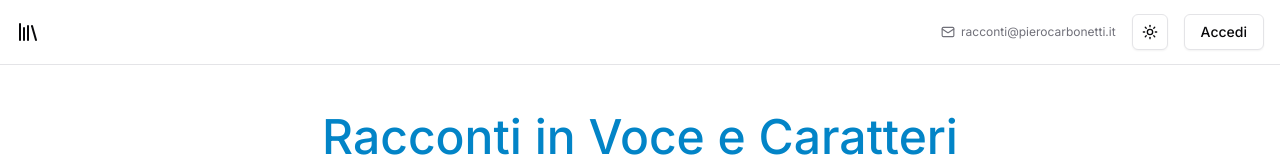
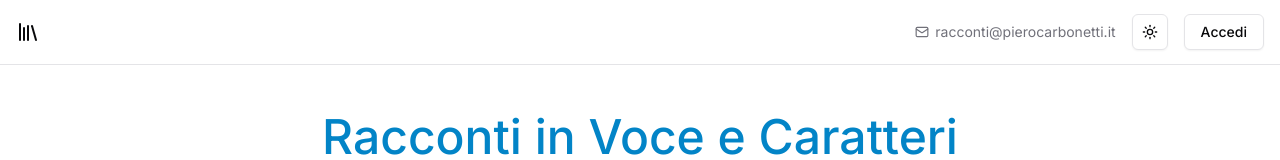
Before and after one commit to omaanet/pc_library, a Next.js app: page / in a window 1280 px wide. Shown: the top 160 px of the page. Built offline with nearby package versions, Linux system fonts and the light colour scheme; no server answers; the database is empty.

Commit message:
FIX: email link

```diff
--- a/src/components/layout/root-nav.tsx
+++ b/src/components/layout/root-nav.tsx
@@ -59,7 +59,16 @@ export function RootNav({
 
                 {/* Actions */}
                 <div className="flex items-center space-x-4">
-                    <div className="inline-flex items-center gap-1.5 text-xs text-muted-foreground"><Mail className="h-3.5 w-3.5 flex-shrink-0" aria-hidden="true" /> <span className="align-middle">racconti@pierocarbonetti.it</span></div>
+                    <div className="inline-flex items-center text-xs sm:text-sm text-muted-foreground">
+                        <a
+                            href="&#109;&#97;&#105;&#108;&#116;&#111;&#58;&#114;&#97;&#99;&#99;&#111;&#110;&#116;&#105;&#64;&#112;&#105;&#101;&#114;&#111;&#99;&#97;&#114;&#98;&#111;&#110;&#101;&#116;&#116;&#105;&#46;&#105;&#116;"
+                            className="flex items-center gap-1.5 align-middle hover:text-yellow-400 transition-colors"
+                            rel="nofollow"
+                        >
+                            <Mail className="h-3.5 w-3.5 flex-shrink-0" aria-hidden="true" />
+                            <span className="whitespace-nowrap">&#114;&#97;&#99;&#99;&#111;&#110;&#116;&#105;&#64;&#112;&#105;&#101;&#114;&#111;&#99;&#97;&#114;&#98;&#111;&#110;&#101;&#116;&#116;&#105;&#46;&#105;&#116;</span>
+                        </a>
+                    </div>
 
                     <ThemeSwitcher />
 
@@ -67,9 +76,9 @@ export function RootNav({
                     {isAuthenticated ? (
                         <DropdownMenu>
                             <DropdownMenuTrigger asChild>
-                                <Button variant="ghost" className="flex items-center gap-2 pl-2 pr-3">
+                                <Button variant="ghost" className="flex items-center gap-2 pl-2 pr-3 text-xs sm:text-sm">
                                     <UserCircle className="h-5 w-5" />
-                                    <span className="font-medium text-sm">{state.user?.name || 'Utente'}</span>
+                                    <span className="font-medium">{state.user?.name || 'Utente'}</span>
                                 </Button>
                             </DropdownMenuTrigger>
                             <DropdownMenuContent align="end">
@@ -100,7 +109,7 @@ export function RootNav({
                             variant="outline"
                             size="default"
                             onClick={onAuthClick}
-                            className="h-9"
+                            className="h-9 text-xs sm:text-sm"
                         >
                             Accedi
                         </Button>
```
